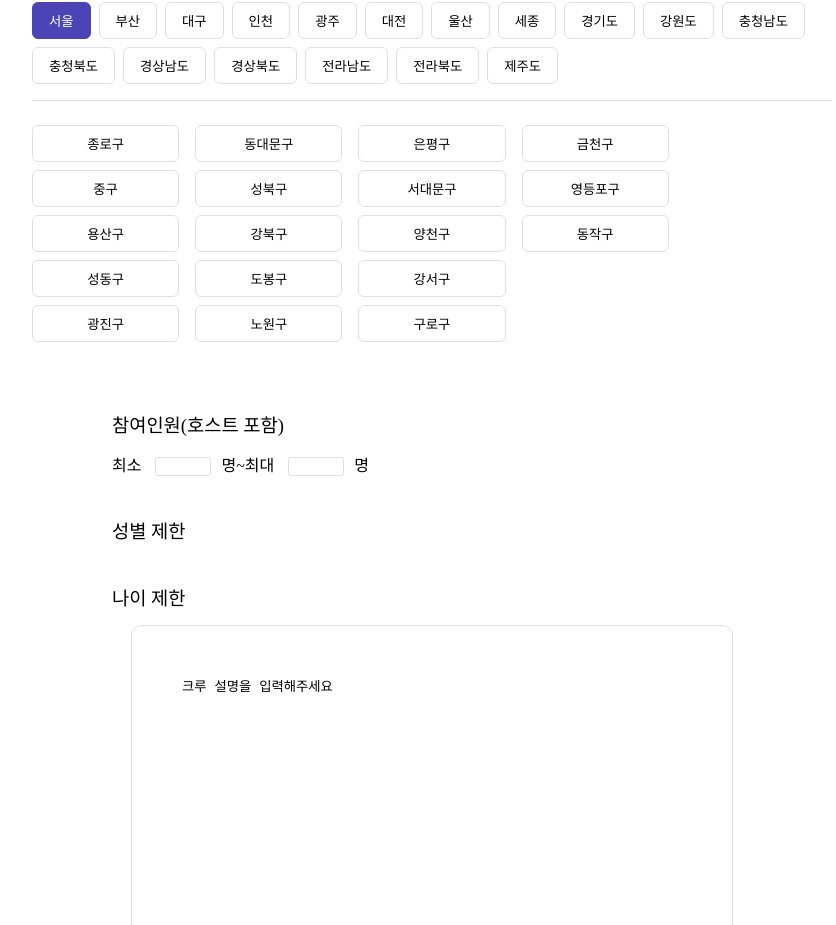
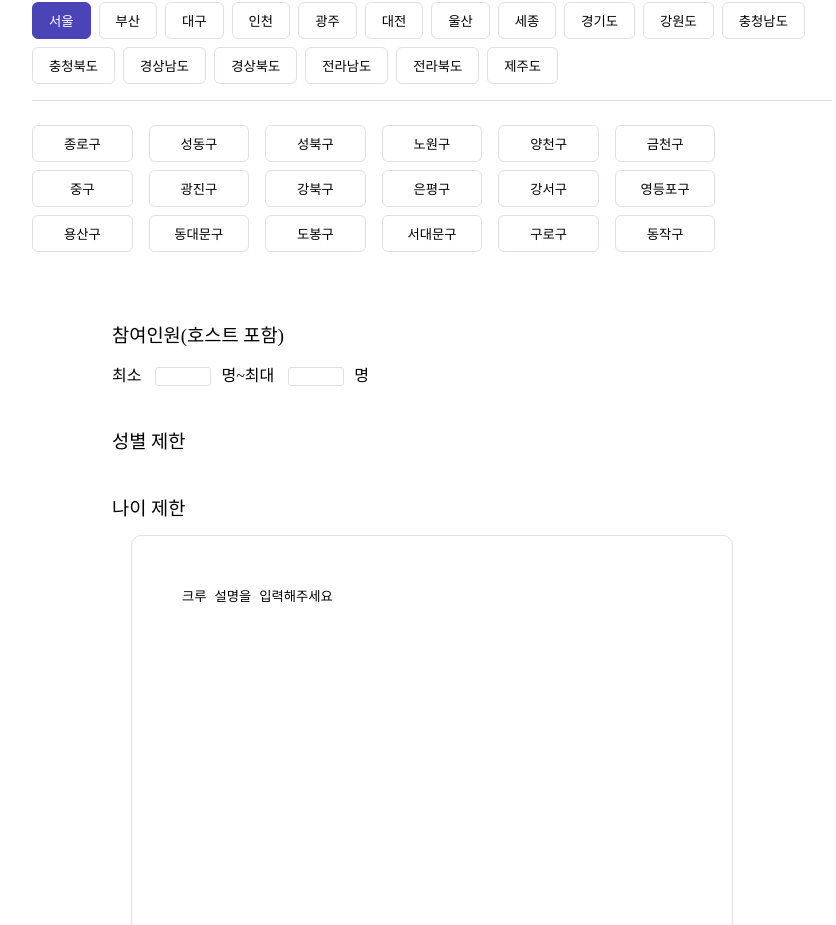
Before and after one commit to MODU-MOIM/momo-web, a React (Create React App) app: page / in a window 1280 px wide. Shown: the part 780-1705 px from the top of the page, without its empty margins (208-1044 px from the left). Built offline with nearby package versions, Linux system fonts and the light colour scheme.

Commit message:
design: SetRegion grid size 변경

```diff
--- a/src/pages/Crew/Components/SetRegion.jsx
+++ b/src/pages/Crew/Components/SetRegion.jsx
@@ -53,10 +53,10 @@ export default function SetPlace() {
   const currentDistricts = districtsByRegion[selectedRegion] || [];
   const selectedDistricts = selectedDistrictsByRegion[selectedRegion] || [];
 
-  // 레이아웃 5개로 분할(5행으로 설정)
+  // 레이아웃 3개로 분할(3행으로 설정)
   const districtsGroups = [];
-  for (let i = 0; i < currentDistricts.length; i += 5) {
-    districtsGroups.push(currentDistricts.slice(i, i + 5));
+  for (let i = 0; i < currentDistricts.length; i += 3) {
+    districtsGroups.push(currentDistricts.slice(i, i + 3));
   }
 
   return (
@@ -123,7 +123,7 @@ const RegionButton = styled.button`
 
 const DistrictsGrid = styled.div`
     display: grid;
-    grid-template-columns: repeat(5, 1fr);
+    grid-template-columns: repeat(7, 1fr);
     gap: 16px;
 `;
 
```
